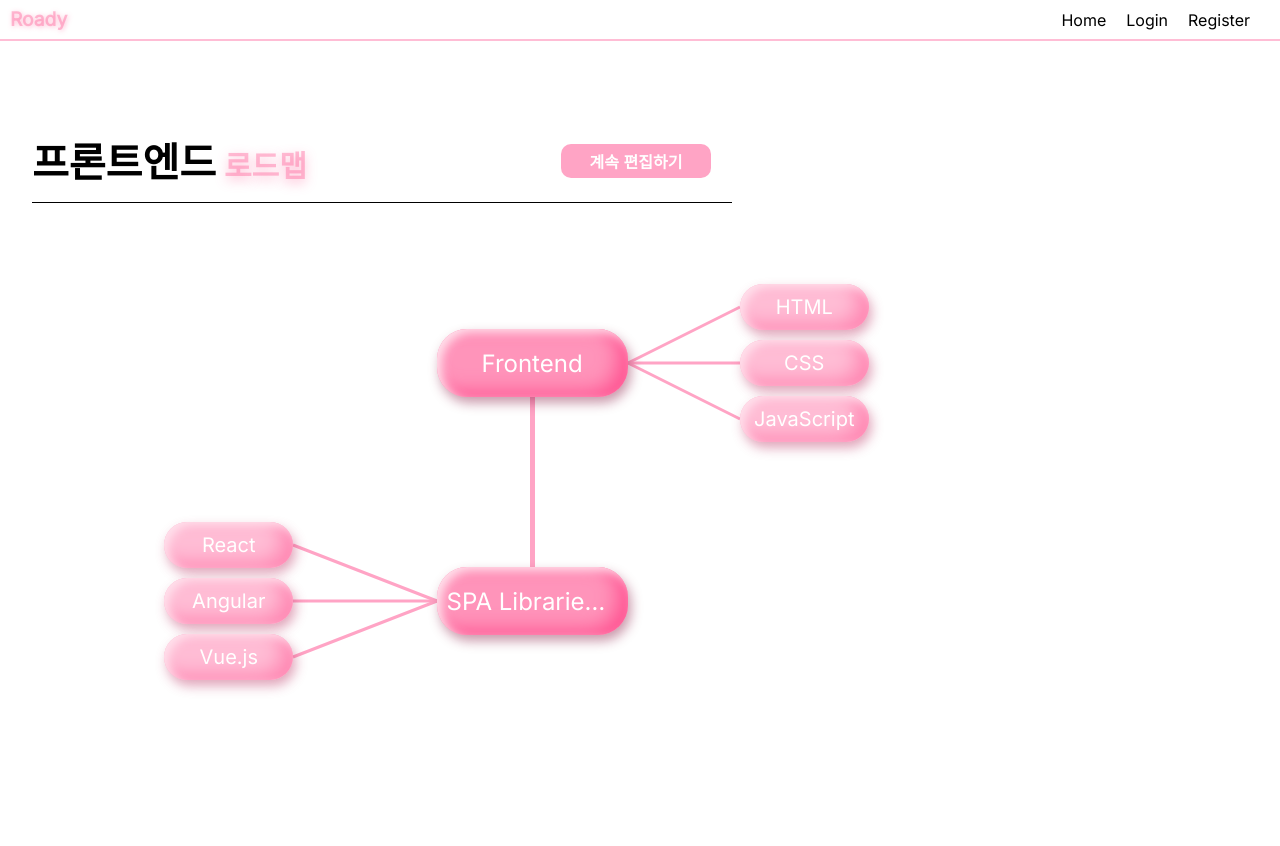
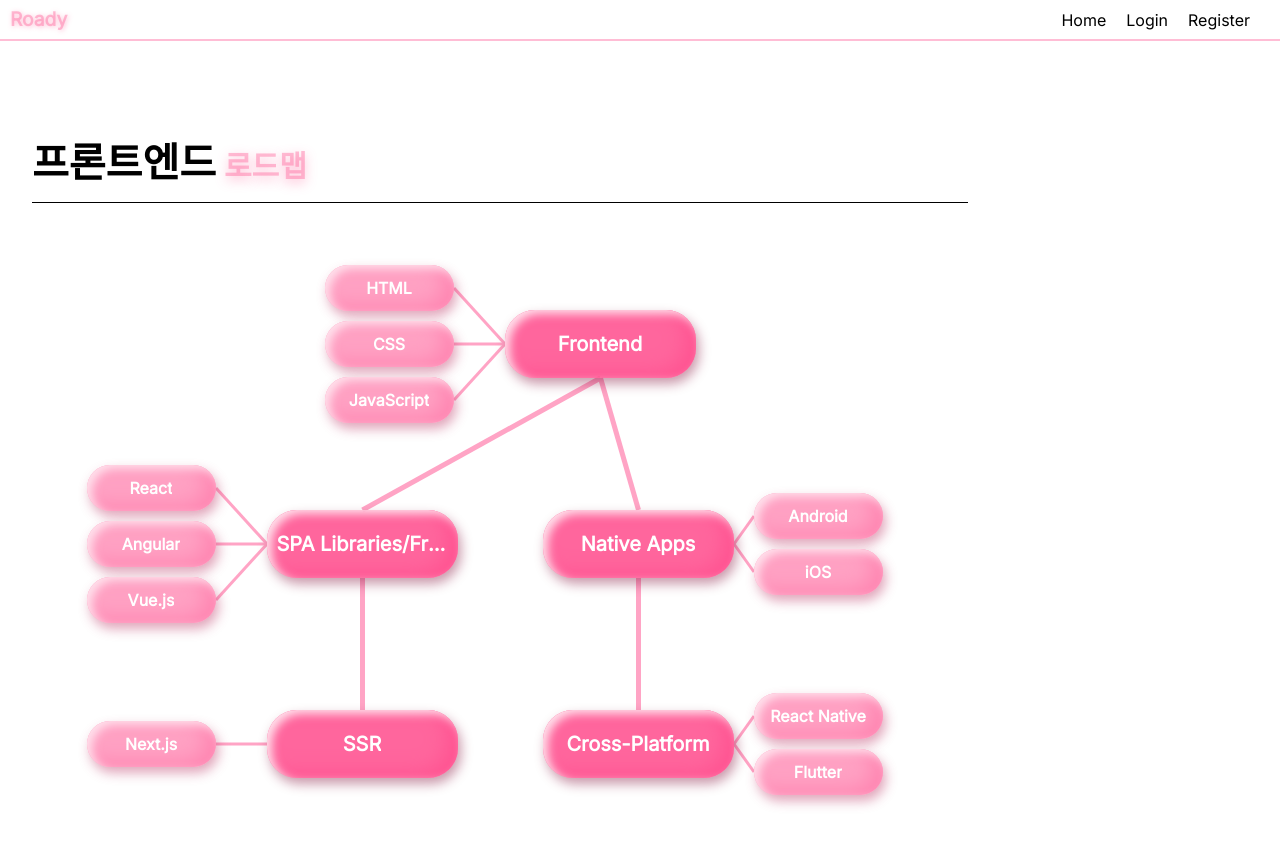
Before and after one commit to googlesprint-12th-roadmap/roadmap-front, a React (Vite) app: page /view in a window 1280 px wide. Shown: the top 846 px of the page. Built offline with nearby package versions, Linux system fonts and the light colour scheme.

Commit message:
fix: 로드맵 결과 메인노드 일렬화

```diff
--- a/public/mock_data.json
+++ b/public/mock_data.json
@@ -5,7 +5,7 @@
     "desc": "lorem",
     "type": "MAIN",
     "title": "Frontend",
-    "children": [1, 2, 3, 4],
+    "children": [1, 2, 3, 4, 13],
     "parent": null
   },
   {
@@ -41,7 +41,7 @@
     "desc": "lorem",
     "type": "MAIN",
     "title": "SPA Libraries/Frameworks",
-    "children": [5, 6, 7],
+    "children": [5, 6, 7, 8],
     "parent": 0
   },
   {
@@ -70,5 +70,77 @@
     "title": "Vue.js",
     "children": [],
     "parent": 4
+  },
+  {
+    "idx": 8,
+    "url": "",
+    "desc": "lorem",
+    "type": "MAIN",
+    "title": "SSR",
+    "children": [10],
+    "parent": 4
+  },
+  {
+    "idx": 9,
+    "url": "",
+    "desc": "lorem",
+    "type": "MAIN",
+    "title": "Cross-Platform",
+    "children": [11, 12],
+    "parent": 13
+  },
+  {
+    "idx": 10,
+    "url": "",
+    "desc": "lorem",
+    "type": "SUB",
+    "title": "Next.js",
+    "children": [],
+    "parent": 8
+  },
+  {
+    "idx": 11,
+    "url": "",
+    "desc": "lorem",
+    "type": "SUB",
+    "title": "React Native",
+    "children": [],
+    "parent": 9
+  },
+  {
+    "idx": 12,
+    "url": "",
+    "desc": "lorem",
+    "type": "SUB",
+    "title": "Flutter",
+    "children": [],
+    "parent": 8
+  },
+  {
+    "idx": 13,
+    "url": "",
+    "desc": "lorem",
+    "type": "MAIN",
+    "title": "Native Apps",
+    "children": [14, 15, 9],
+    "parent": 0
+  },
+  {
+    "idx": 14,
+    "url": "",
+    "desc": "lorem",
+    "type": "SUB",
+    "title": "Android",
+    "children": [],
+    "parent": 13
+  },
+  {
+    "idx": 15,
+    "url": "",
+    "desc": "lorem",
+    "type": "SUB",
+    "title": "iOS",
+    "children": [],
+    "parent": 13
   }
 ]
--- a/src/components/make/NodeOption.jsx
+++ b/src/components/make/NodeOption.jsx
@@ -212,14 +212,7 @@ const NodeOption = () => {
         <Title>Options</Title>
         <ContentWrapper>
           <Button onClick={handleNodeDelete}>선택한 노드 삭제</Button>
-          <Button
-            onClick={() => {
-              navigate('/view');
-              console.log('미리보기 클릭');
-            }}
-          >
-            미리보기
-          </Button>
+          <Button onClick={() => navigate('/view')}>미리보기</Button>
           <Button onClick={handleSubmit}>로드맵 저장</Button>
         </ContentWrapper>
       </Options>
--- a/src/components/result/Lines.jsx
+++ b/src/components/result/Lines.jsx
@@ -58,9 +58,9 @@ const Lines = ({ lines }) => {
       {lines &&
         lines.map(
           (line, index) =>
-            line.type &&
-            line.startPos &&
-            line.endPos && (
+            line?.type &&
+            line?.startPos &&
+            line?.endPos && (
               <Line
                 key={index}
                 type={line.type}
@@ -72,6 +72,7 @@ const Lines = ({ lines }) => {
     </SVG>
   );
 };
+
 export const MemoizedLines = React.memo(Lines);
 
 const SVG = styled.svg`
--- a/src/components/result/Nodes.jsx
+++ b/src/components/result/Nodes.jsx
@@ -2,18 +2,14 @@ import React from 'react';
 import styled from 'styled-components';
 import { NODE_TYPE, SUBTREE_DIRECTION } from './Roadmap';
 
-export default function renderNodes(head, renderedNodes, depth) {
-  // console.log('rendering nodes...', head, renderedNodes);
-  if (!head || !renderedNodes) return <></>;
-  const subtreeDirection = !!(depth % 2);
+const createGroup = (head, renderedNodes, subtreeDirection) => {
   renderedNodes[head.idx].subtreeDirection = subtreeDirection;
   return (
     head && (
-      <>
-        <Level>
-          <Subtree direction={!subtreeDirection} />
-          {head?.children?.length > 0 && (
-            <Subtree direction={subtreeDirection}>
+      <Group className="group">
+        {head?.children?.length > 0 && (
+          <>
+            <Subtree $direction={subtreeDirection}>
               {head.children
                 .filter((node) => node.type === NODE_TYPE.SUB)
                 .map((node) => (
@@ -25,29 +21,62 @@ export default function renderNodes(head, renderedNodes, depth) {
                   </SubNode>
                 ))}
             </Subtree>
-          )}
-          <MainNode ref={(element) => (renderedNodes[head.idx].ref = element)}>
-            <MainNodeTitle>{head.title}</MainNodeTitle>
-          </MainNode>
-        </Level>
-        {head?.children?.length > 0 &&
-          head.children
-            .filter((node) => node.type === NODE_TYPE.MAIN)
-            .map((node) => renderNodes(node, renderedNodes, depth + 1))}
-      </>
+          </>
+        )}
+        <MainNode ref={(element) => (renderedNodes[head.idx].ref = element)}>
+          <MainNodeTitle>{head.title}</MainNodeTitle>
+        </MainNode>
+      </Group>
     )
   );
-}
+};
+
+const createLevel = (mainNodes, renderedNodes, depth) => {
+  // console.log('rendering level, nodes:', mainNodes);
+  if (mainNodes.length === 0 || !renderedNodes) return <></>;
+  const groups = mainNodes.map((mainNode, index) =>
+    createGroup(mainNode, renderedNodes, index > 0),
+  );
+  return (
+    <>
+      <Level> {groups}</Level>
+      {createLevel(
+        mainNodes.reduce(
+          (prev, mainNode) => [
+            ...prev,
+            ...mainNode.children.filter(
+              (child) => child.type === NODE_TYPE.MAIN,
+            ),
+          ],
+          [],
+        ),
+        renderedNodes,
+        depth + 1,
+      )}
+    </>
+  );
+};
+
+const renderNodes = (head, renderedNodes) =>
+  createLevel([head], renderedNodes, 0);
 
 const Level = styled.div`
+  display: flex;
   width: 100%;
-  padding: 20px;
-  display: flex;
-  justify-content: space-evenly;
+  min-height: 200px;
+  justify-content: center;
   align-items: center;
-  > * {
+  gap: 16px;
+  * {
     color: white;
   }
+`;
+const Group = styled.div`
+  display: flex;
+  width: 100%;
+  min-width: 0;
+  justify-content: center;
+  align-items: center;
 `;
 const Subtree = styled.div`
   display: flex;
@@ -56,7 +85,8 @@ const Subtree = styled.div`
   height: 120%;
   gap: 10px;
   padding: 20px;
-  order: ${(props) => (props.direction === SUBTREE_DIRECTION.LEFT ? '1' : '3')};
+  order: ${(props) =>
+    props.$direction === SUBTREE_DIRECTION.LEFT ? '1' : '3'};
 `;
 
 const MainNode = styled.div`
@@ -64,21 +94,20 @@ const MainNode = styled.div`
   width: 191px;
   height: 68px;
   padding: 10px;
-  background: rgba(255, 0, 92, 0.42);
+  background: rgba(255, 0, 92, 0.6);
   box-shadow: 3px 6px 12px rgba(128, 13, 54, 0.42), inset 5px 4px 10px #ffe0eb,
     inset -10px -5px 20px #ff5391;
   border-radius: 30px;
-  font-size: 20px;
   display: flex;
   justify-content: center;
   align-items: center;
 `;
 const SubNode = styled.div`
-  background: rgba(255, 99, 155, 0.42);
+  background: rgba(255, 99, 155, 0.6);
   box-shadow: 3px 6px 12px rgba(184, 42, 93, 0.42),
     inset 5px 4px 10px rgba(255, 225, 236, 1),
     inset -10px -5px 20px rgba(255, 133, 177, 1);
-  border-radius: 30px;
+  padding: 10px;
   height: 46px;
   width: 129px;
   border-radius: 30px;
@@ -88,16 +117,20 @@ const SubNode = styled.div`
 `;
 
 const MainNodeTitle = styled.div`
-  font-size: 24px;
+  font-size: 20px;
+  font-weight: 600;
   line-height: 29.05px;
   overflow: hidden;
   white-space: nowrap;
   text-overflow: ellipsis;
 `;
 const SubNodeTitle = styled.div`
-  font-size: 20px;
+  font-size: 16px;
+  font-weight: 600;
   line-height: 24.2px;
   overflow: hidden;
   white-space: nowrap;
   text-overflow: ellipsis;
 `;
+
+export default renderNodes;
--- a/src/components/result/Roadmap.jsx
+++ b/src/components/result/Roadmap.jsx
@@ -13,7 +13,7 @@ import { getLinePositions, MemoizedLines as Lines } from './Lines';
 import renderNodes from './Nodes';
 import { createTree, getRenderedPositions, initializeNodeRefs } from './utils';
 
-export const SUBTREE_DIRECTION = { LEFT: true, RIGHT: false };
+export const SUBTREE_DIRECTION = { LEFT: false, RIGHT: true };
 export const NODE_TYPE = { MAIN: 'MAIN', SUB: 'SUB' };
 
 export default function RoadMap() {
@@ -23,8 +23,9 @@ export default function RoadMap() {
   const [screenSize, setScreenSize] = useState(window.innerWidth);
   const { data } = useRoadMap();
   const nodesFromEditing = useRecoilValue(nodeListState);
+
   const nodes = useMemo(
-    () => renderNodes(tree, renderedNodes.current, 0),
+    () => renderNodes(tree, renderedNodes.current),
     [tree, screenSize],
   );
 
@@ -36,19 +37,20 @@ export default function RoadMap() {
 
   useLayoutEffect(() => {
     if (data && data.nodes) {
-      console.log('data:', data);
+      // console.log('data:', data);
       renderedNodes.current = initializeNodeRefs(data.nodes);
       setTree(createTree(data.nodes, data.rootIdx));
     } else if (nodesFromEditing.length > 0) {
       renderedNodes.current = initializeNodeRefs(nodesFromEditing);
-      console.log('renderedNodes:', renderedNodes);
+      // console.log('renderedNodes:', renderedNodes);
       setTree(createTree(nodesFromEditing, nodesFromEditing[0].idx));
     } else
       fetch('/mock_data.json')
         .then((res) => res.json())
         .then((data) => {
           renderedNodes.current = initializeNodeRefs(data);
-          console.log('renderedNodes:', renderedNodes);
+          // console.log('renderedNodes:', renderedNodes);
+          // console.log('mock data loaded:', data);
           setTree(createTree(data, 0));
         });
   }, [data]);
@@ -62,14 +64,15 @@ export default function RoadMap() {
   useLayoutEffect(() => {
     tree && setLines(getLinePositions(tree, renderedNodes.current));
   }, [tree, screenSize]);
-  console.log(
-    'data from query',
-    data,
-    'from editing:',
-    nodesFromEditing,
-    'tree:',
-    tree,
-  );
+
+  // console.log(
+  //   'data from query',
+  //   data,
+  //   'from editing:',
+  //   nodesFromEditing,
+  //   'tree:',
+  //   tree,
+  // );
 
   return (
     <Container>
@@ -87,6 +90,6 @@ const Container = styled.div`
 `;
 const Canvas = styled.div`
   position: relative;
-  max-width: 1000px;
-  min-width: 720px;
+  width: 100%;
+  justify-content: center;
 `;
--- a/src/pages/make/index.styles.jsx
+++ b/src/pages/make/index.styles.jsx
@@ -2,6 +2,7 @@ import styled from 'styled-components';
 
 export const Container = styled.main`
   margin-left: 5rem;
+  min-width: 1120px;
 `;
 
 export const Header = styled.header`
--- a/src/pages/result/index.jsx
+++ b/src/pages/result/index.jsx
@@ -1,5 +1,7 @@
 import React from 'react';
 import { useNavigate, useParams } from 'react-router-dom';
+import { useRecoilValue } from 'recoil';
+import { nodeListState } from '../../atoms/makeListAtoms';
 import RoadMap from '../../components/result/Roadmap';
 import { useDeleteRoadmap, useRoadMap } from '../../hooks/useRoadmap';
 import {
@@ -17,6 +19,8 @@ import text from './text.json';
 const Result = () => {
   const navigate = useNavigate();
   const { roadmapId } = useParams();
+  const nodesFromEditing = useRecoilValue(nodeListState);
+
   return (
     <Wrapper>
       <Header>
@@ -25,7 +29,7 @@ const Result = () => {
           <HeaderTitleSub>
             <span>{text['header.title.sub']}</span>
           </HeaderTitleSub>
-          {!roadmapId && (
+          {!roadmapId && nodesFromEditing.length > 0 && (
             <BackToEditButton onClick={() => navigate('/make')}>
               계속 편집하기
             </BackToEditButton>
--- a/src/pages/result/index.style.jsx
+++ b/src/pages/result/index.style.jsx
@@ -2,7 +2,8 @@ import styled from 'styled-components';
 import Button from '../../components/Button';
 
 export const Wrapper = styled.div`
-  min-width: 600px;
+  max-width: 1000px;
+  min-width: 800px;
   margin: 50px 0px;
   font-family: 'Inter';
   font-style: normal;
@@ -12,7 +13,7 @@ export const Wrapper = styled.div`
 `;
 export const Header = styled.header`
   box-sizing: border-box;
-  max-width: 700px;
+  width: 100%;
   padding: 16px 16px;
   display: flex;
   flex-direction: column;
@@ -20,7 +21,7 @@ export const Header = styled.header`
   position: relative;
 `;
 export const HeaderTitleWrapper = styled.div`
-  width: 700px;
+  width: 100%;
   box-sizing: border-box;
   display: flex;
   gap: 4px;
@@ -77,7 +78,7 @@ export const BackToEditButton = styled.button`
   border-radius: 10px;
   width: 150px;
   align-self: flex-end;
-  right: 0px;
+  right: 16px;
   bottom: 50px;
   position: absolute;
   font-size: 16px;
--- a/src/types.d.ts
+++ b/src/types.d.ts
@@ -18,12 +18,8 @@ interface renderedNodes {
   [idx: number]: {
     ref: null;
     subtreeDirection: boolean;
-    offsetTop: 0;
-    offsetLeft: 0;
     offsetTop: number;
-    middlePointTop: number;
     offsetLeft: number;
-    middlePointLeft: number;
     midpointTop: { x: number; y: number };
     midpointBottom: { x: number; y: number };
     midpointLeft: { x: number; y: number };
```
Also changed, not shown: src/components/result/utils.js (+2 -9 lines).
